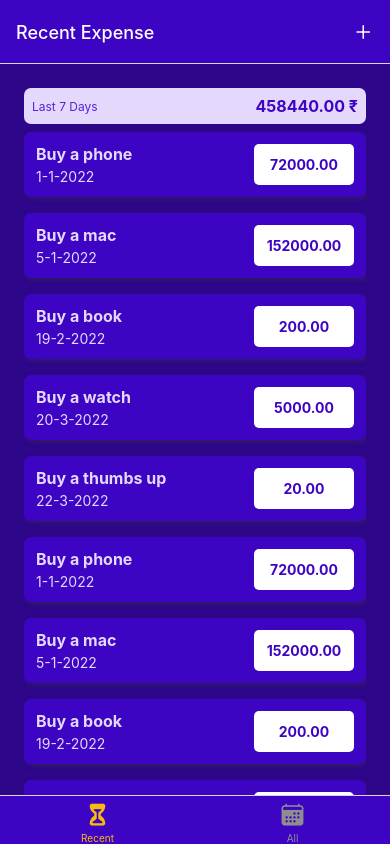
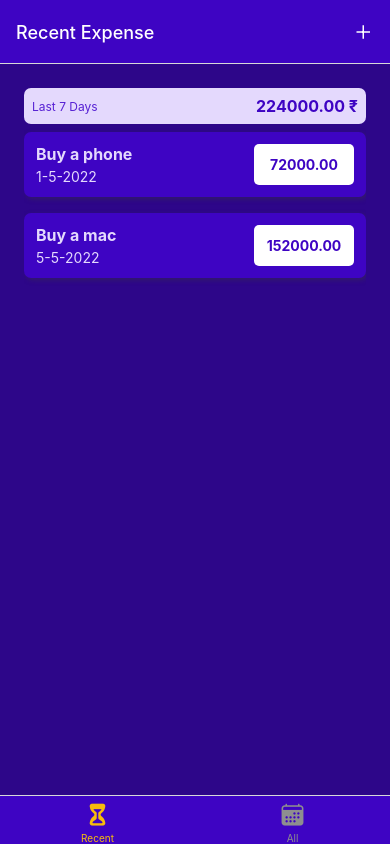
Before and after one commit to RishikBacancy/ExpenseTracker, a React Native app: screen /Recent in a window 390 px wide. Built offline with nearby package versions, Linux system fonts and the light colour scheme.

Commit message:
Context added !

```diff
--- a/App.js
+++ b/App.js
@@ -1,9 +1,12 @@
 import React from "react";
 import Navigation from "./src/navigation/Navigation";
+import ExpensesContextProvider from "./src/store/expenseContext";
 
 const App = () => {
     return(
-        <Navigation/>
+        <ExpensesContextProvider>
+            <Navigation/>
+        </ExpensesContextProvider>
     );
 };
 
--- a/src/components/ExpensesOutput/ExpensesOutput.js
+++ b/src/components/ExpensesOutput/ExpensesOutput.js
@@ -4,74 +4,11 @@ import { GlobalStyle } from '../../constants/styles';
 import ExpenseList from './ExpensesList';
 import ExpenseSummary from './ExpensesSummary';
 
-const DUMMY_EXP = [
-    {
-        id:"e1",
-        description:"Buy a phone",
-        amount: 72000.00,
-        date: new Date("2022-01-01")
-    },
-    {
-        id:"e2",
-        description:"Buy a mac",
-        amount: 152000.00,
-        date: new Date("2022-01-05")
-    },
-    {
-        id:"e3",
-        description:"Buy a book",
-        amount: 200.00,
-        date: new Date("2022-02-19")
-    },
-    {
-        id:"e4",
-        description:"Buy a watch",
-        amount: 5000.00,
-        date: new Date("2022-03-20")
-    },
-    {
-        id:"e5",
-        description:"Buy a thumbs up",
-        amount: 20.00,
-        date: new Date("2022-03-22")
-    },
-    {
-        id:"e6",
-        description:"Buy a phone",
-        amount: 72000.00,
-        date: new Date("2022-01-01")
-    },
-    {
-        id:"e7",
-        description:"Buy a mac",
-        amount: 152000.00,
-        date: new Date("2022-01-05")
-    },
-    {
-        id:"e8",
-        description:"Buy a book",
-        amount: 200.00,
-        date: new Date("2022-02-19")
-    },
-    {
-        id:"e9",
-        description:"Buy a watch",
-        amount: 5000.00,
-        date: new Date("2022-03-20")
-    },
-    {
-        id:"e10",
-        description:"Buy a thumbs up",
-        amount: 20.00,
-        date: new Date("2022-03-22")
-    }
-];
-
 const ExpensesOutput = ({ expenses, expensesPeriod}) => {
 	return (
 		<View style={styles.container}>
-			<ExpenseSummary expenses={DUMMY_EXP} periodName={expensesPeriod} />
-            <ExpenseList expense={DUMMY_EXP}/>
+			<ExpenseSummary expenses={expenses} periodName={expensesPeriod} />
+            <ExpenseList expense={expenses}/>
 		</View>
 	);
 };
--- a/src/screens/AllExpenses.js
+++ b/src/screens/AllExpenses.js
@@ -1,9 +1,13 @@
-import React from 'react';
+import React, {useContext} from 'react';
 import { StyleSheet, Text, View } from 'react-native';
 import ExpensesOutput from '../components/ExpensesOutput/ExpensesOutput';
+import { ExpensesContext } from '../store/expenseContext';
 
 const AllExpenses = () => {
-	return <ExpensesOutput expensesPeriod={'Total'} />;
+
+	const expensesCtx = useContext(ExpensesContext);
+
+	return <ExpensesOutput expenses={expensesCtx.expenses} expensesPeriod={'Total'} />;
 };
 
 const styles = StyleSheet.create({});
--- a/src/screens/RecentExpenses.js
+++ b/src/screens/RecentExpenses.js
@@ -1,9 +1,20 @@
-import React from 'react';
+import React, { useContext } from 'react';
 import { StyleSheet, Text, View } from 'react-native';
 import ExpensesOutput from '../components/ExpensesOutput/ExpensesOutput';
+import { ExpensesContext } from '../store/expenseContext';
+import { getDateMinusDays } from '../util/date';
 
 const RecentExpenses = () => {
-	return <ExpensesOutput expensesPeriod={'Last 7 Days'} />;
+	const expenseCtx = useContext(ExpensesContext);
+
+	const recentExpense = expenseCtx.expenses.filter((expense) => {
+		const today = new Date();
+		const date7Days = getDateMinusDays(today, 7);
+
+		return expense.date > date7Days;
+	})
+
+	return <ExpensesOutput expenses={recentExpense} expensesPeriod={'Last 7 Days'} />;
 };
 
 const styles = StyleSheet.create({});
--- /dev/null
+++ b/src/store/expenseContext.js
@@ -0,0 +1,120 @@
+import React, { createContext, useReducer } from 'react';
+
+export const ExpensesContext = createContext({
+	expenses: [],
+	addExpense: ({ description, amount, date }) => {},
+	updateExpense: (id, { description, amount, date }) => {},
+	deleteExpense: (id) => {}
+});
+
+const DUMMY_EXP = [
+	{
+		id: 'e1',
+		description: 'Buy a phone',
+		amount: 72000.0,
+		date: new Date('2022-01-01')
+	},
+	{
+		id: 'e2',
+		description: 'Buy a mac',
+		amount: 152000.0,
+		date: new Date('2022-01-05')
+	},
+	{
+		id: 'e3',
+		description: 'Buy a book',
+		amount: 200.0,
+		date: new Date('2022-02-19')
+	},
+	{
+		id: 'e4',
+		description: 'Buy a watch',
+		amount: 5000.0,
+		date: new Date('2022-03-20')
+	},
+	{
+		id: 'e5',
+		description: 'Buy a thumbs up',
+		amount: 20.0,
+		date: new Date('2022-03-22')
+	},
+	{
+		id: 'e6',
+		description: 'Buy a phone',
+		amount: 72000.0,
+		date: new Date('2022-05-01')
+	},
+	{
+		id: 'e7',
+		description: 'Buy a mac',
+		amount: 152000.0,
+		date: new Date('2022-05-05')
+	},
+	{
+		id: 'e8',
+		description: 'Buy a book',
+		amount: 200.0,
+		date: new Date('2022-02-19')
+	},
+	{
+		id: 'e9',
+		description: 'Buy a watch',
+		amount: 5000.0,
+		date: new Date('2022-03-20')
+	},
+	{
+		id: 'e10',
+		description: 'Buy a thumbs up',
+		amount: 20.0,
+		date: new Date('2022-03-22')
+	}
+];
+
+const ExpenseReducer = (state, action) => {
+	switch (action.type) {
+		case 'ADD':
+			const id = new Date().toString() + Math.random().toString();
+			return [ { ...action.payload, id: id }, ...state ];
+		case 'UPDATE':
+			const updateId = state.findIndex((expense) => expense.id === action.payload.id);
+			const updatableExpense = state[updateId];
+
+			const updatedData = { ...updatableExpense, ...action.payload.data };
+
+			const updatedExpense = [ ...state ];
+			updatedExpense[updatableExpense] = updatedData;
+
+			return updatedExpense;
+		case 'DELETE':
+			return state.filter((expense) => expense.id !== action.payload);
+		default:
+			return state;
+	}
+};
+
+const ExpensesContextProvider = ({ children }) => {
+	const [ expenseState, dispatch ] = useReducer(ExpenseReducer, DUMMY_EXP);
+
+	const addExpense = (expenseData) => {
+		dispatch({ type: 'ADD', payload: expenseData });
+	};
+
+	const updateExpense = (id, expenseData) => {
+		dispatch({ type: 'UPDATE', payload: { id: id, data: expenseData } });
+	};
+
+	const deleteExpense = (id) => {
+		dispatch({ type: 'DELETE', payload: id });
+	};
+
+	const value = {
+		expenses: expenseState,
+		addExpense: addExpense,
+		updateExpense: updateExpense,
+		deleteExpense: deleteExpense
+	};
+
+	return <ExpensesContext.Provider value={value}>{children}</ExpensesContext.Provider>;
+};
+
+export default ExpensesContextProvider;
--- a/src/util/date.js
+++ b/src/util/date.js
@@ -1,3 +1,7 @@
 export const getFormattedDate = ( date ) => {
     return `${date.getDate()}-${date.getMonth() + 1}-${date.getFullYear()}`;
 }
+
+export const getDateMinusDays = (date, days) => {
+    return new Date(date.getFullYear(), date.getMonth(), date.getDate() - days)
+}
```
